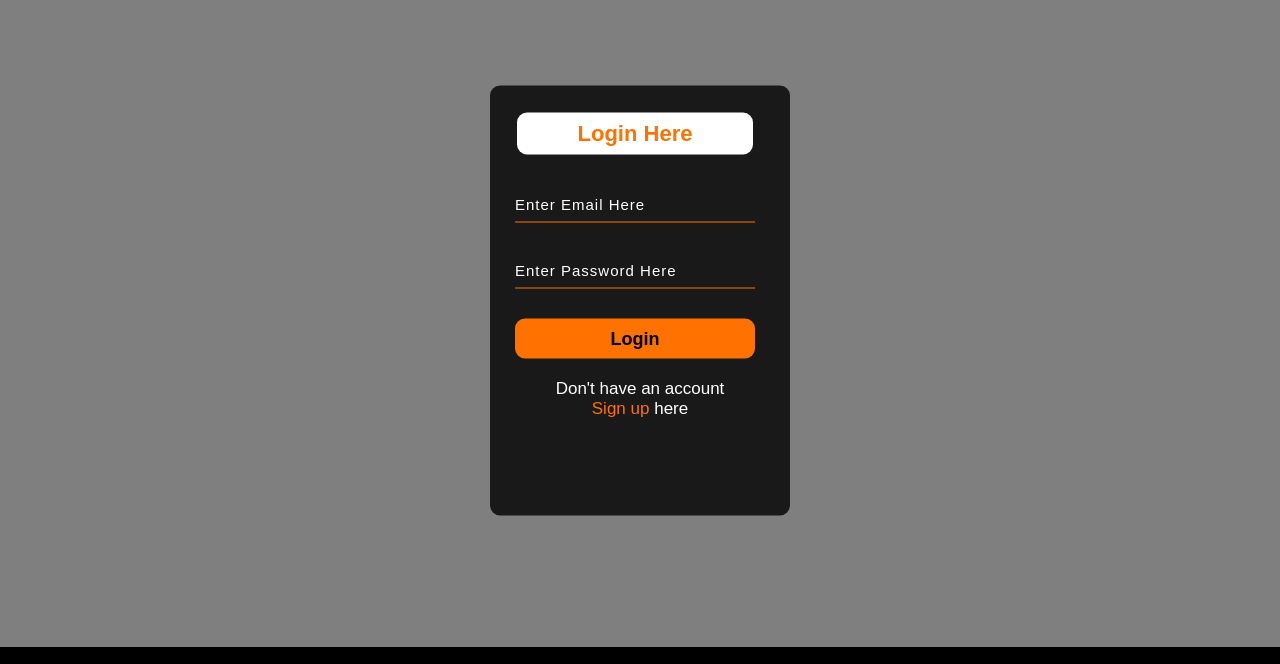
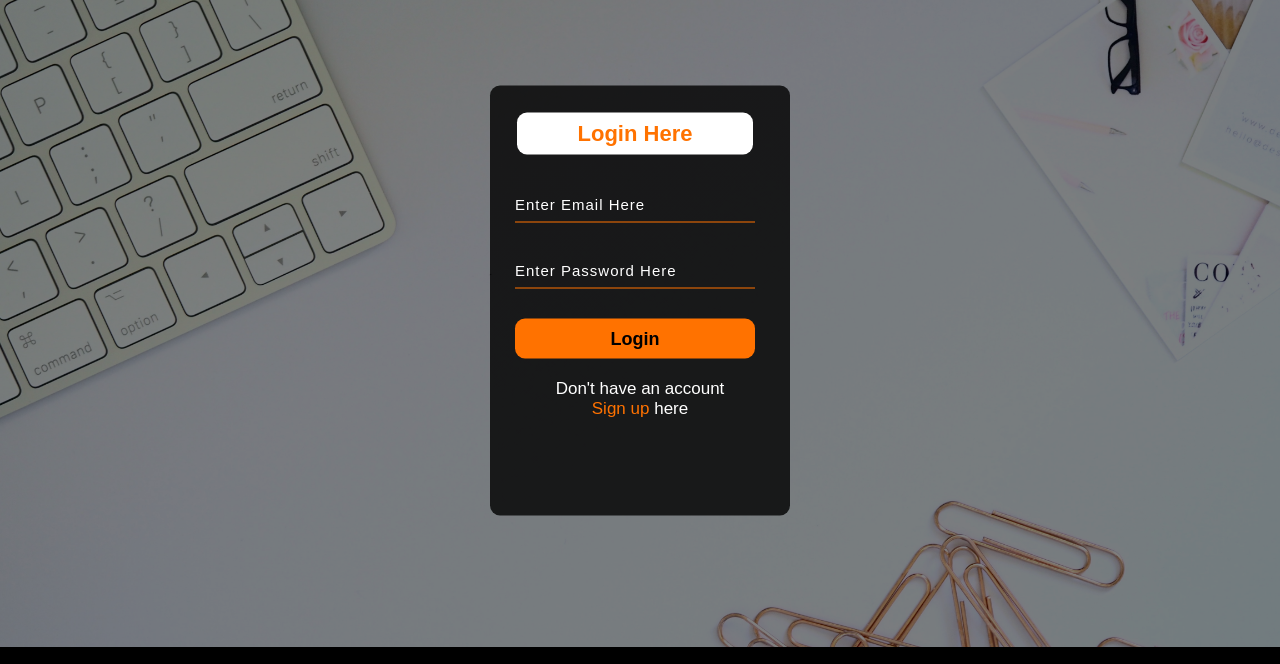
Before and after one commit to Kasymnur/website-project, a plain HTML site: page login.html in a window 1280 px wide. Shown: the part 73-737 px from the top of the page. Drawn offline with nearby package versions, Linux system fonts and the light colour scheme; the site is published under a folder, as on GitHub Pages, so addresses that start at the root find nothing.

Commit message:
Update login.css

```diff
--- a/login.css
+++ b/login.css
@@ -5,7 +5,7 @@
 
 .main{
     width: 100%;
-    background: linear-gradient(to top, rgba(0,0,0,0.5)50%,rgba(0,0,0,0.5)50%), url(/images/pc.jpg);
+    background: linear-gradient(to top, rgba(0,0,0,0.5)50%,rgba(0,0,0,0.5)50%), url(images/pc.jpg);
     background-position: center;
     background-size: cover;
     height: 90vh;
```
